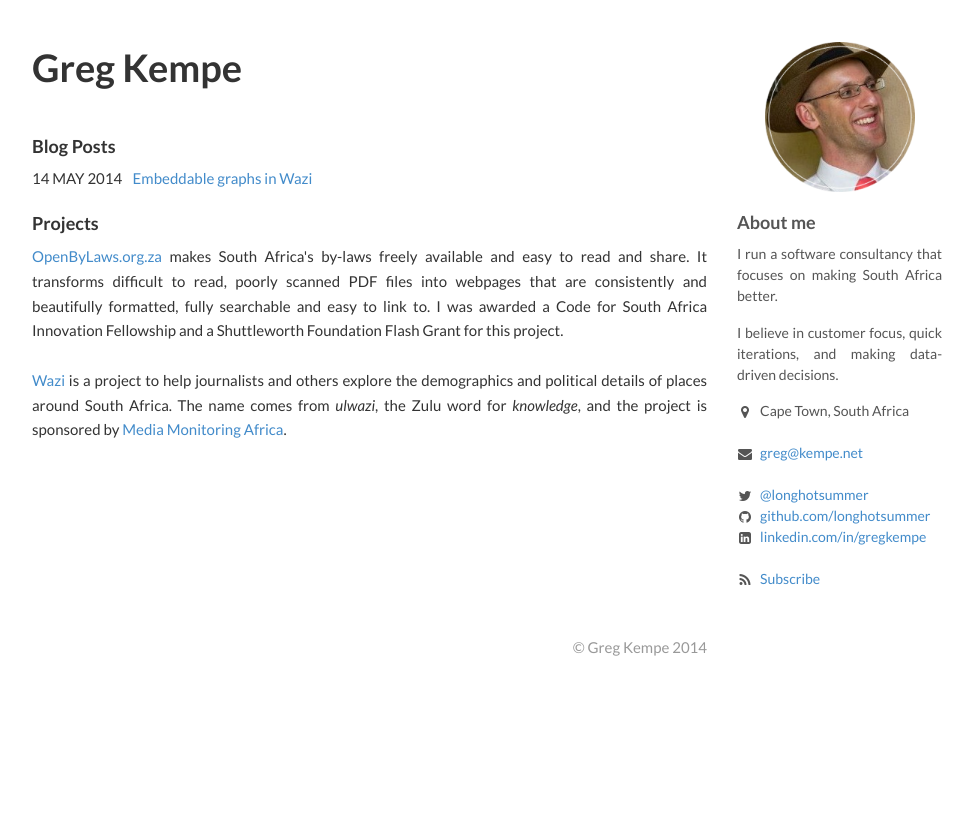
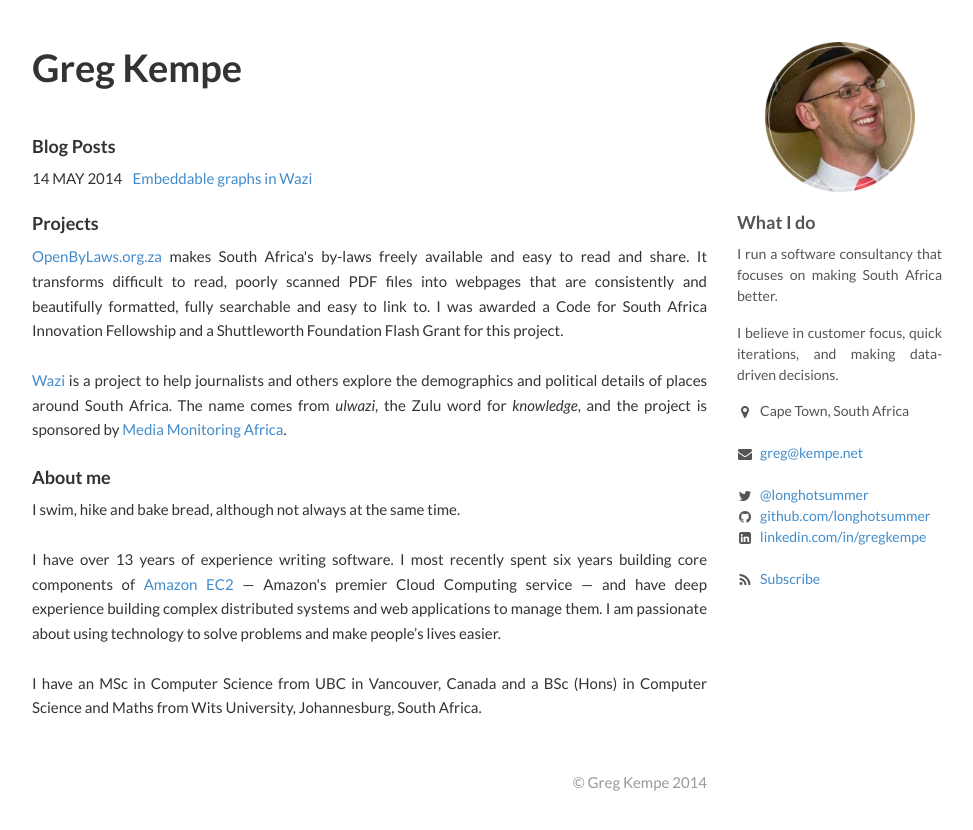
Before and after one commit to longhotsummer/longhotsummer.github.io, a Jekyll site: the page built from index.html, in a window 1280 px wide. Shown: the top 830 px of the page, without its empty margins (153-1126 px from the left). Built offline with Jekyll 4.4.1, drawn with Linux system fonts in a browser that asks for light colours; nearby versions of some CDN libraries; Markdown is read by kramdown in place of the engine named in the settings.

Commit message:
Add about me to landing page

```diff
--- a/_includes/sidebar.html
+++ b/_includes/sidebar.html
@@ -1,7 +1,7 @@
 <aside id="infobar">
   <img class="photo" src="/images/photo.png">
 
-  <h4>About me</h4>
+  <h4>What I do</h4>
   <p>
   I run a software consultancy that focuses on making South Africa better.
   </p>
--- a/index.html
+++ b/index.html
@@ -22,5 +22,27 @@ title: Greg Kempe
   <p>
   <a href="http://wazimap.co.za">Wazi</a> is a project to help journalists and others explore the demographics and political details of places around South Africa. The name comes from <i>ulwazi</i>, the Zulu word for <i>knowledge</i>, and the project is sponsored by <a href="http://www.mediamonitoringafrica.org/">Media Monitoring Africa</a>.
   </p>
+</section>
 
+<section>
+  <h2>About me</h2>
+
+  <p>
+    I swim, hike and bake bread, although not always at the same time.
+  </p>
+
+  <p>
+    I have over 13 years of experience writing software. I most recently
+    spent six years building core components of
+    <a href="http://aws.amazon.com/ec2/">Amazon EC2</a>
+    &mdash; Amazon's premier Cloud Computing service &mdash;
+    and have deep experience building complex distributed systems and web applications to manage them.
+    I am passionate about using technology to solve problems and
+    make people’s lives easier.
+  </p>
+
+  <p>
+    I have an MSc in Computer Science from UBC in Vancouver, Canada and a BSc (Hons) in Computer Science and Maths
+    from Wits University, Johannesburg, South Africa.
+  </p>
 </section>
```
